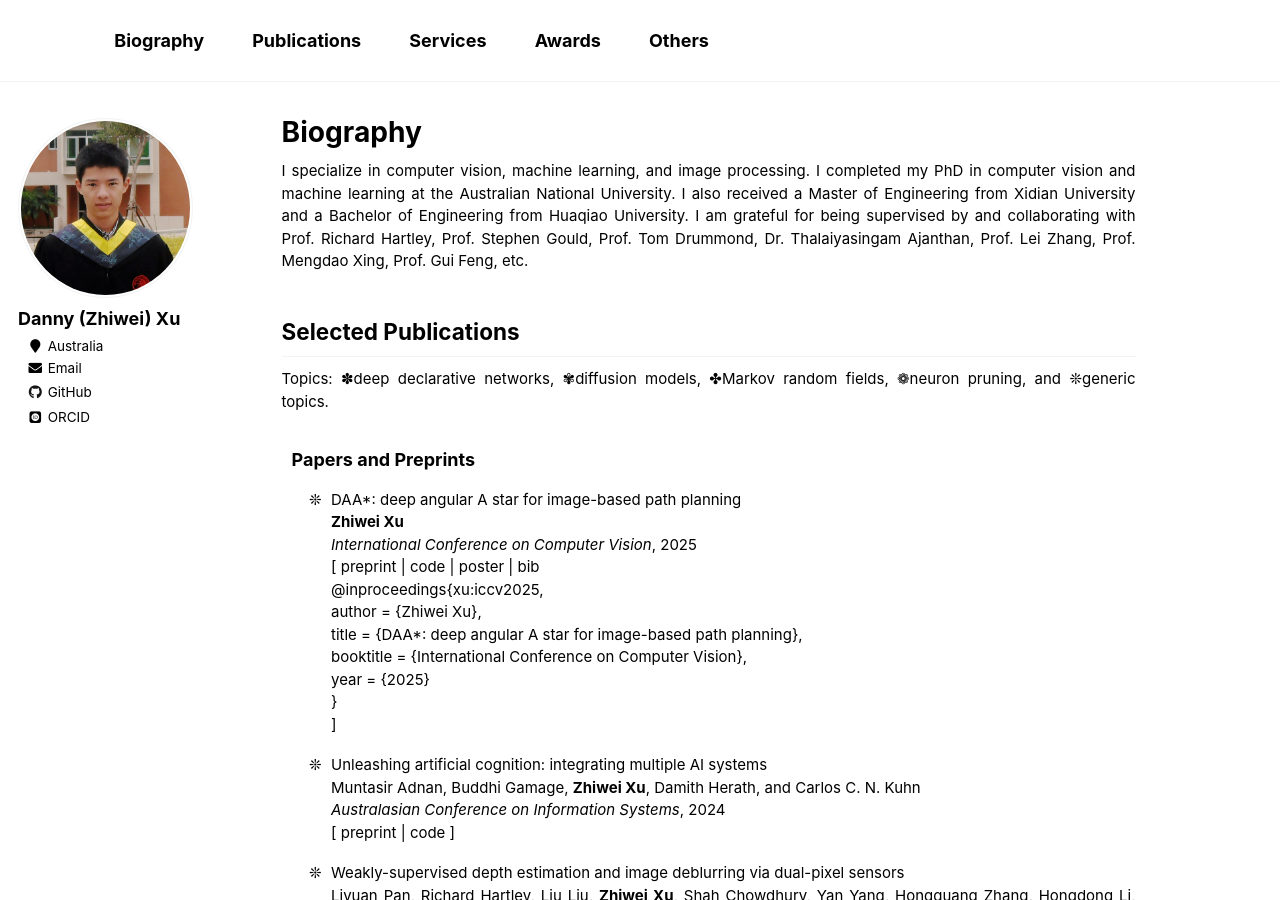
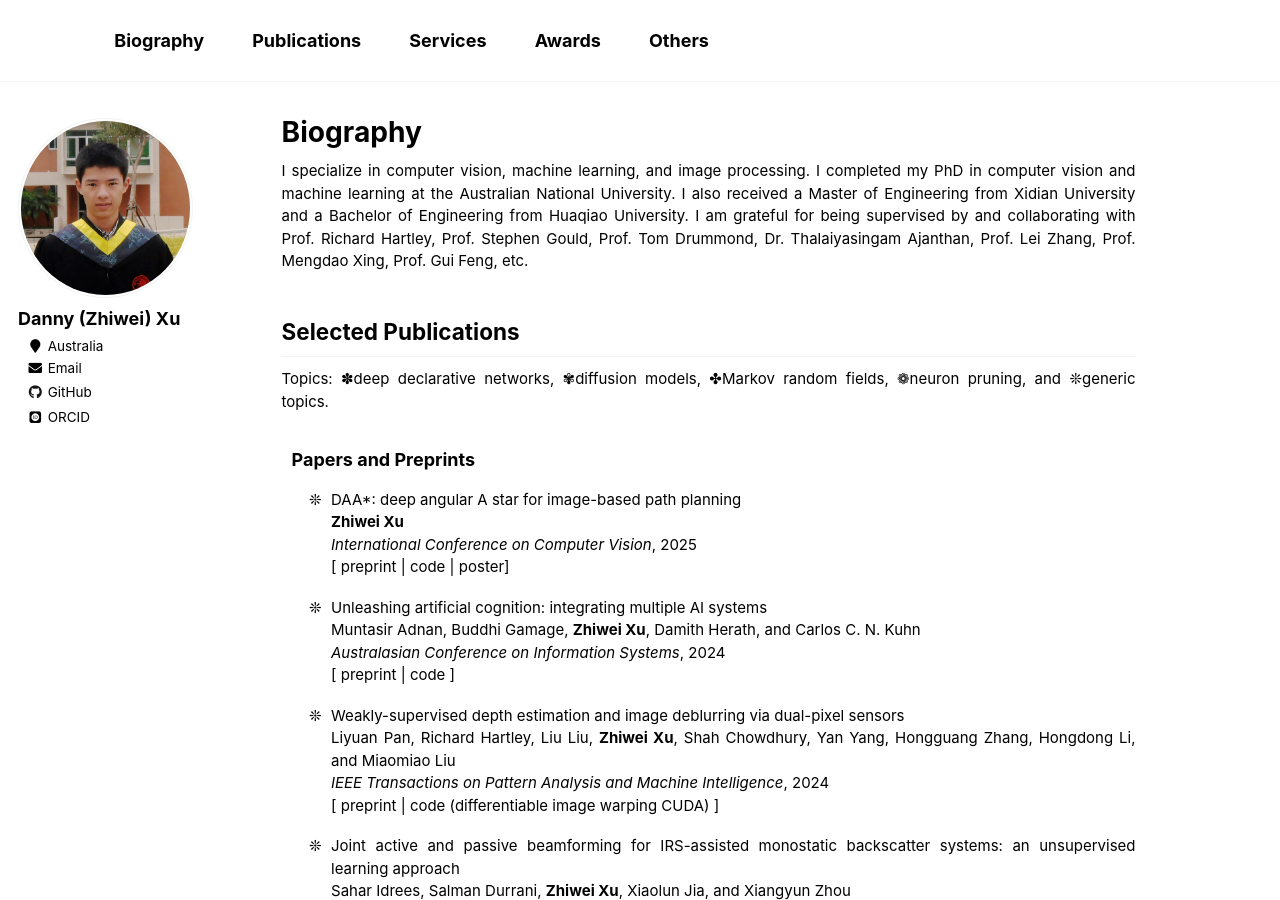
Before and after one commit to zwxu064/zwxu064.github.io, a Jekyll site: the page built from _pages/about.html, in a window 1280 px wide and 900 px high. Built offline with Jekyll 4.4.1, drawn with Linux system fonts in a browser that asks for light colours; some web fonts are replaced.

Commit message:
Update about.html

```diff
--- a/_pages/about.html
+++ b/_pages/about.html
@@ -38,17 +38,7 @@ ul{li{padding-inline-start: 1ch;}}
       <div><span style="color:black"><i>International Conference on Computer Vision</i>, 2025</span></div>
       <div><span style="color:black">[ <a style="color: inherit;" target="_blank" href="https://www.arxiv.org/abs/2507.09305">preprint</a>
 	| <a style="color: inherit;" href="https://github.com/zwxu064/DAAStar" target="_blank">code</a>
-	| <a style="color: inherit;" href="images/ICCV2025_DAAStar_poster.png" target="_blank">poster</a>
-	| <span class="toggle-btn" onclick="toggleBibtex('xu:iccv2025')">bib</span>
-		<div id="xu:iccv2025" class="bibtex-content">
-		@inproceedings{xu:iccv2025,<br>
-		  author = {Zhiwei Xu},<br>
-		  title = {DAA*: deep angular A star for image-based path planning},<br>
-		  booktitle = {International Conference on Computer Vision},<br>
-		  year = {2025}<br>
-		}
-		</div>
-	]</span></div>
+	| <a style="color: inherit;" href="images/ICCV2025_DAAStar_poster.png" target="_blank">poster</a>]</span></div>
   </li>
   </ul>
 
```
